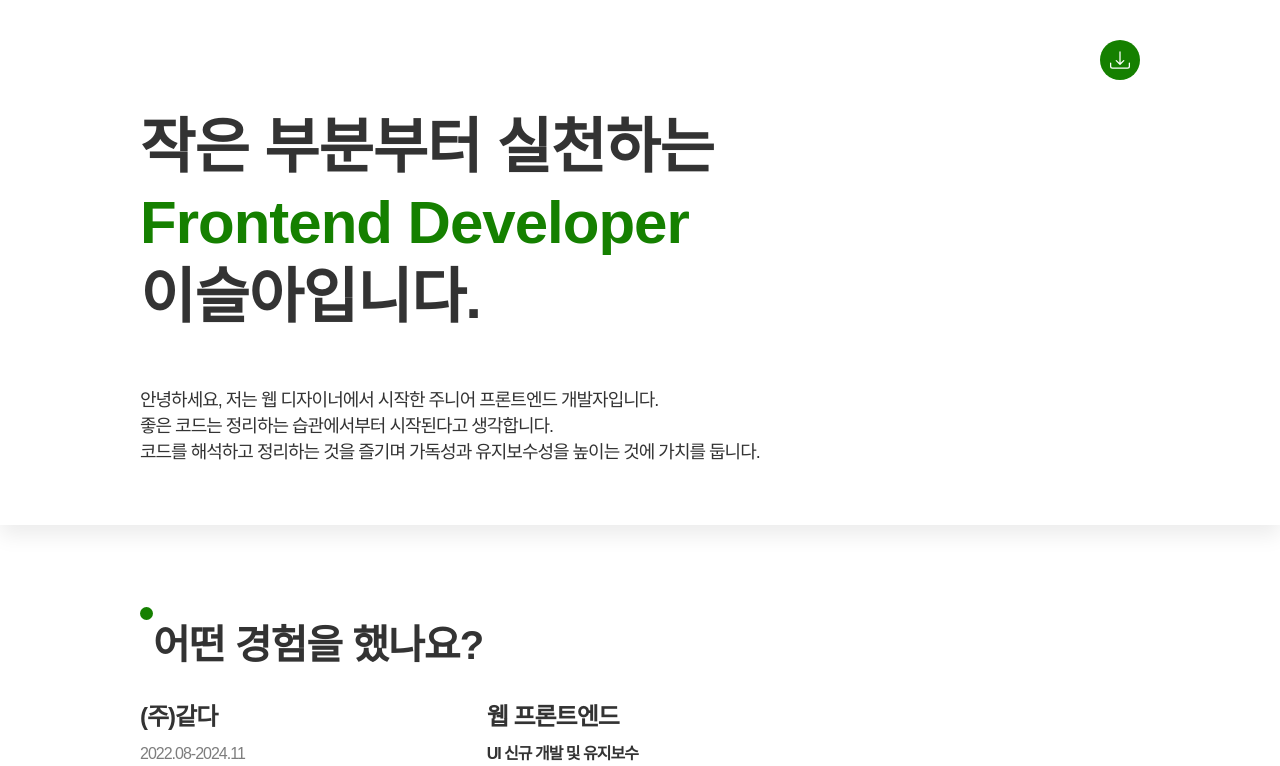
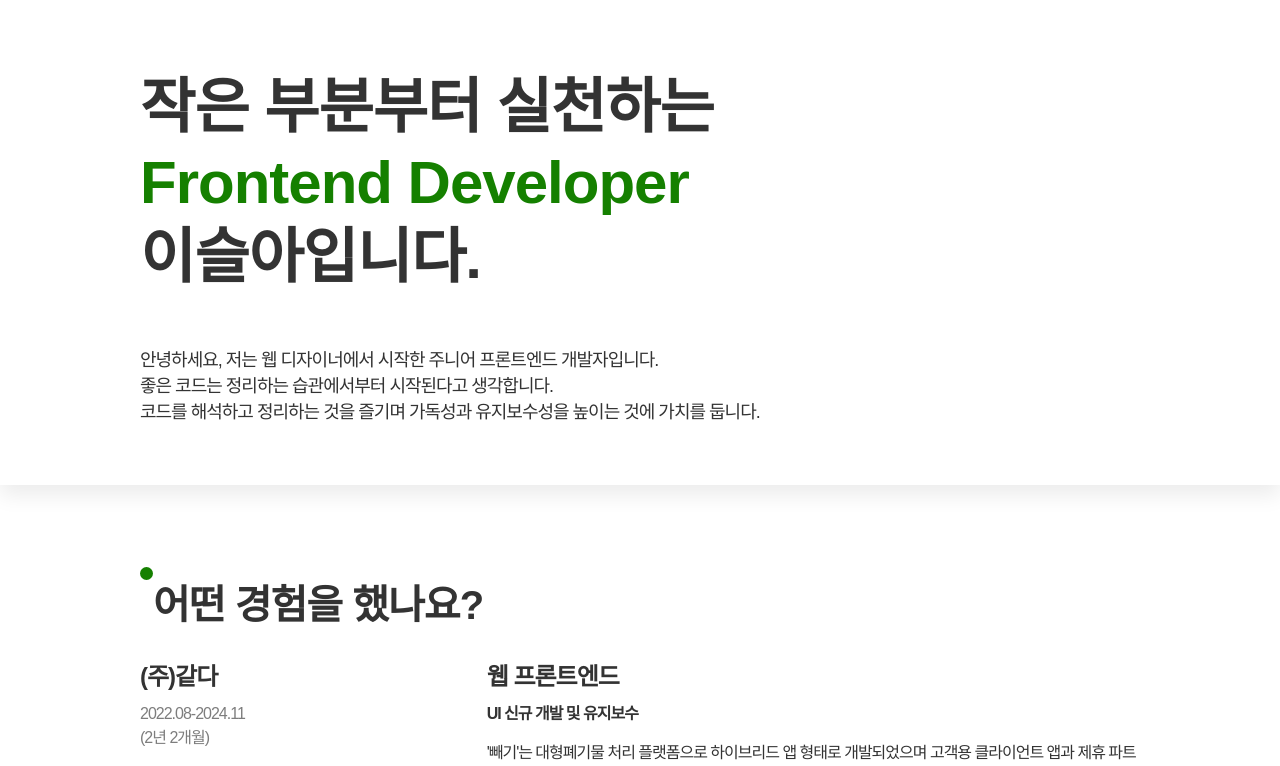
Before and after one commit to seraleedev/resume, a React (Create React App) app: page / in a window 1280 px wide. Shown: the top 766 px of the page. Built offline with nearby package versions, Linux system fonts and the light colour scheme; a web font is replaced by a local one.

Commit message:
[컴포넌트 변경] 이력서 인쇄버튼 주석처리

```diff
--- a/src/components/system/organisms/Header/index.tsx
+++ b/src/components/system/organisms/Header/index.tsx
@@ -64,7 +64,8 @@ const Header = ({ isScroll, isMobile }: IHeader) => {
     <HeaderContainer $isScroll={isScroll}>
       <Container width={"1000px"}>
         <FlexBox justify="flex-end" width="100%">
-          <Button
+          {/* 이력서 인쇄버튼 임시 주석처리 */}
+          {/* <Button
             background={theme.colors.green01}
             $borderRadius="100%"
             width="40px"
@@ -72,7 +73,7 @@ const Header = ({ isScroll, isMobile }: IHeader) => {
             onClick={onClickPrint}
           >
             <BsDownload size={"2rem"} />
-          </Button>
+          </Button> */}
         </FlexBox>
 
         {!isScroll && (
```
